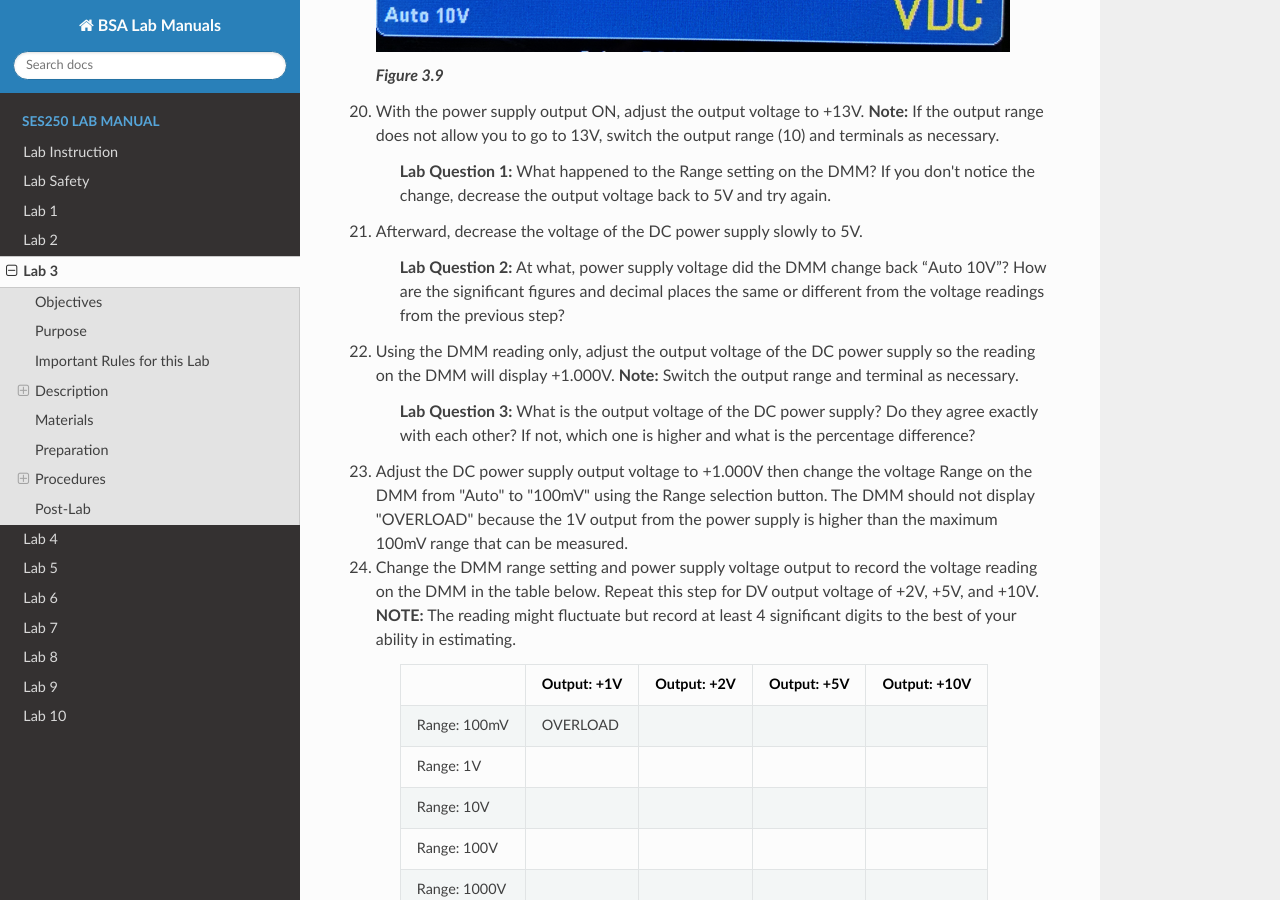
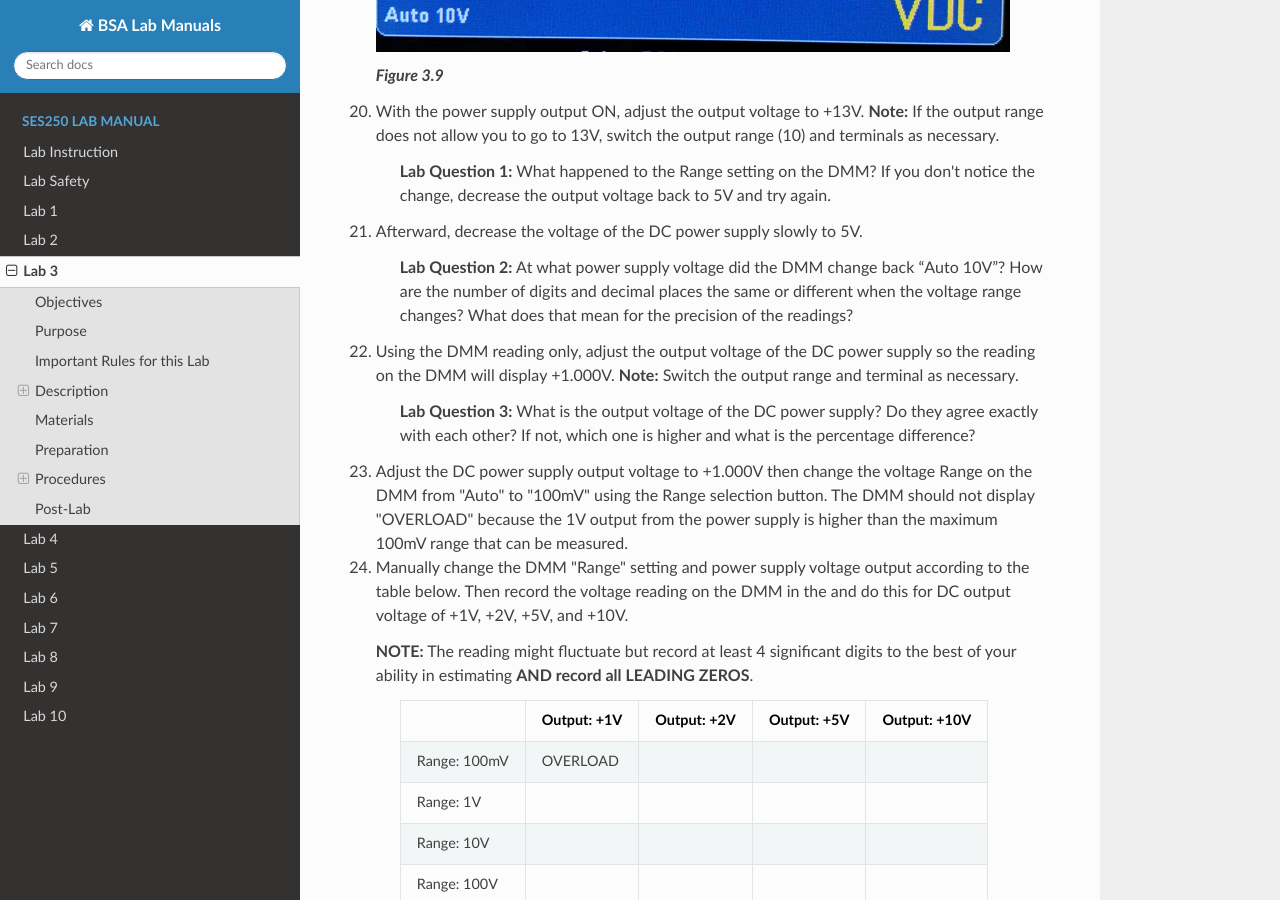
Before and after one commit to Seneca-BSA/bsa, an MkDocs documentation site: the page built from docs/ses250/lab3.md, in a window 1280 px wide and 900 px high, scrolled down 7595 px. Built offline with MkDocs 1.6.1, drawn with Linux system fonts in a browser that asks for light colours; nearby versions of some CDN libraries.

Commit message:
updated lab3

```diff
--- a/docs/ses250/lab3.md
+++ b/docs/ses250/lab3.md
@@ -160,7 +160,7 @@ Lab preparation must be done individually in the lab notebook.
 
 1. Afterward, decrease the voltage of the DC power supply slowly to 5V.
 
-    > **Lab Question 2:** At what, power supply voltage did the DMM change back “Auto 10V”? How are the significant figures and decimal places the same or different from the voltage readings from the previous step?
+    > **Lab Question 2:** At what power supply voltage did the DMM change back “Auto 10V”? How are the number of digits and decimal places the same or different when the voltage range changes? What does that mean for the precision of the readings?
 
 1. Using the DMM reading only, adjust the output voltage of the DC power supply so the reading on the DMM will display +1.000V. **Note:** Switch the output range and terminal as necessary.
 
@@ -168,7 +168,9 @@ Lab preparation must be done individually in the lab notebook.
 
 1. Adjust the DC power supply output voltage to +1.000V then change the voltage Range on the DMM from "Auto" to "100mV" using the Range selection button. The DMM should not display "OVERLOAD" because the 1V output from the power supply is higher than the maximum 100mV range that can be measured.
 
-1. Change the DMM range setting and power supply voltage output to record the voltage reading on the DMM in the table below. Repeat this step for DV output voltage of +2V, +5V, and +10V. **NOTE:** The reading might fluctuate but record at least 4 significant digits to the best of your ability in estimating.
+1. Manually change the DMM "Range" setting and power supply voltage output according to the table below. Then record the voltage reading on the DMM in the and do this for DC output voltage of +1V, +2V, +5V, and +10V.
+
+    **NOTE:** The reading might fluctuate but record at least 4 significant digits to the best of your ability in estimating **AND record all LEADING ZEROS**.
 
     >
     >    ||Output: +1V|Output: +2V|Output: +5V|Output: +10V|
```
